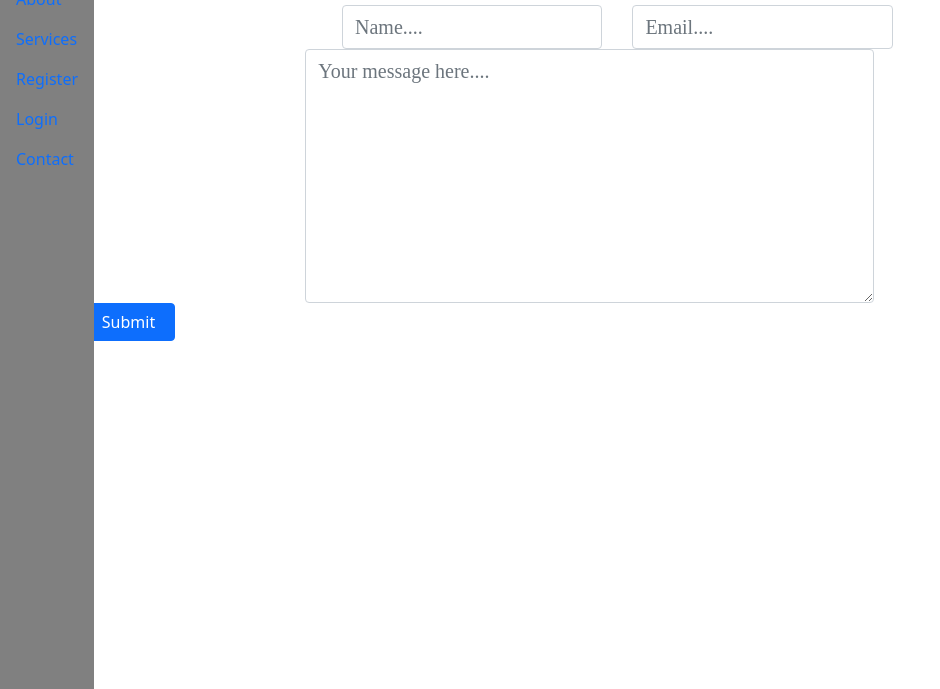
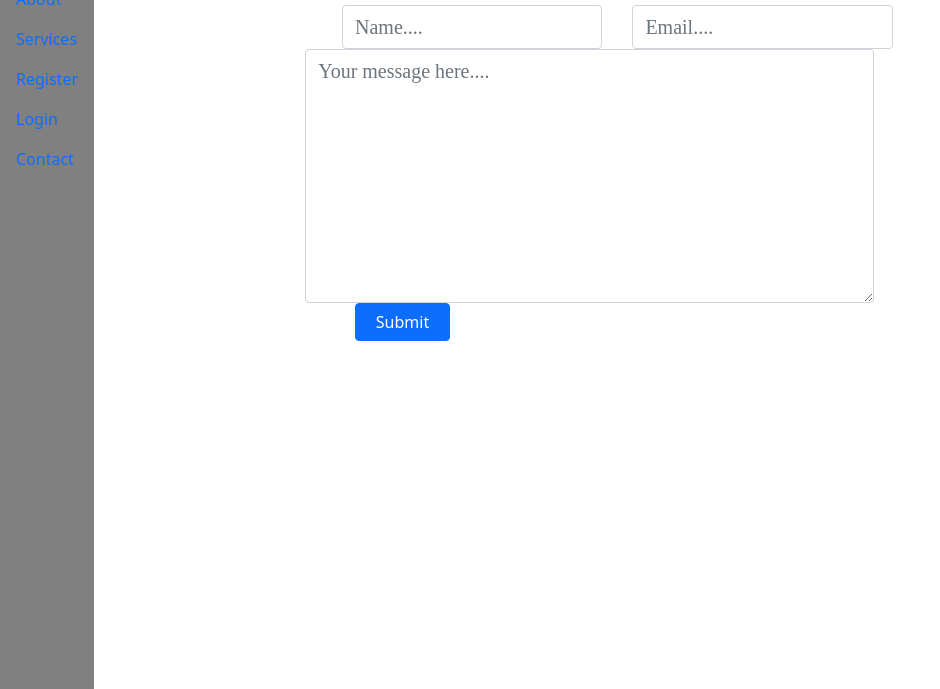
Before and after one commit to FITSTARGILLY2643/Form-one-selection-system, a plain HTML site: page contacts.html in a window 1280 px wide. Shown: the part 111-800 px from the top of the page, without its empty margins (0-940 px from the left). Drawn offline with nearby package versions, Linux system fonts and the light colour scheme.

Commit message:
add changes

```diff
--- a/contacts.css
+++ b/contacts.css
@@ -6,6 +6,9 @@
 }
 li>a{
     color: white;
+}
+#botton{
+    margin-left: 40%;
 }
 #textarea{
     margin-left: 20%;
--- a/contacts.html
+++ b/contacts.html
@@ -48,7 +48,13 @@
                <div class="form-group">
                  <textarea class="form-control" rows="8" id="textarea" placeholder = "Your message here...."></textarea>
                </div>
-               <button type="submit" class="btn btn-primary col-md-1">Submit</button>
+               <div class="row">
+                   <div class="col-md-3"></div>
+                    <button id="button" type="submit" class="btn btn-primary col-md-1">Submit</button>
+                   <div class="col-md-3"></div>
+                   <div class="col-md-3"></div>
+               </div>
+
              </form>
  </div>
        </div>
```
